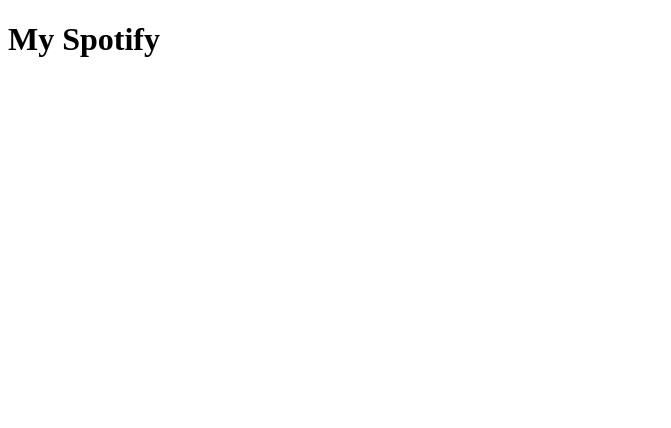
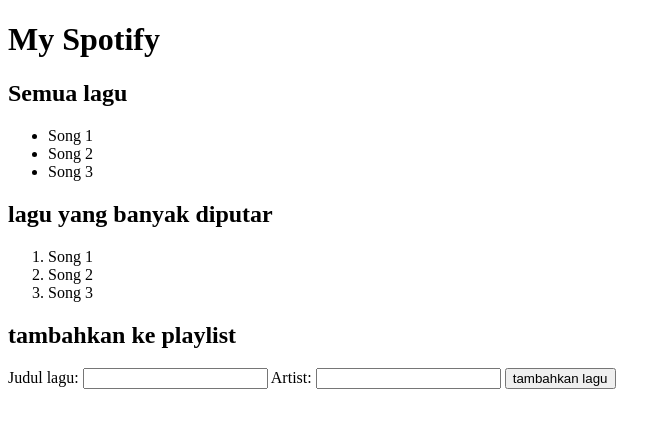
Before and after one commit to delacerate/learning-git-GIGIH-day3, a plain HTML site: page index.html in a window 1280 px wide. Shown: the whole page, without its empty margins (0-671 px from the left). Drawn offline with Linux system fonts and the light colour scheme.

Commit message:
adding most-played-song and add-to-playlist

```diff
--- a/index.html
+++ b/index.html
@@ -12,3 +12,40 @@
   <header>
     <h1>My Spotify</h1>
   </header>
+
+
+  <main>
+    <section id="semua-lagu">
+      <h2>Semua lagu</h2>
+      <ul>
+        <li>Song 1</li>
+        <li>Song 2</li>
+        <li>Song 3</li>
+        <!-- tambahin lagu lebih banyak -->
+      </ul>
+    </section>
+
+    <section id="lagu-yang-sering-diputar">
+      <h2>lagu yang banyak diputar</h2>
+      <ol>
+        <li>Song 1</li>
+        <li>Song 2</li>
+        <li>Song 3</li>
+        <!-- tambahin lagu lebih banyak -->
+    </ol>
+    </section>
+
+    <section id="tambahkan-ke-playlist">
+      <h2>tambahkan ke playlist</h2>
+      <form>
+        <label for="song-name">Judul lagu:</label>
+        <input type="text" id="song-name" name="song-name" required>
+        <label for="artist-name">Artist:</label>
+        <input type="text" id="artist-name" name="artist-name" required>
+        <button type="submit">tambahkan lagu</button>
+      </form>
+    </section>
+  </main>
+</body>
+
+</html>
```
